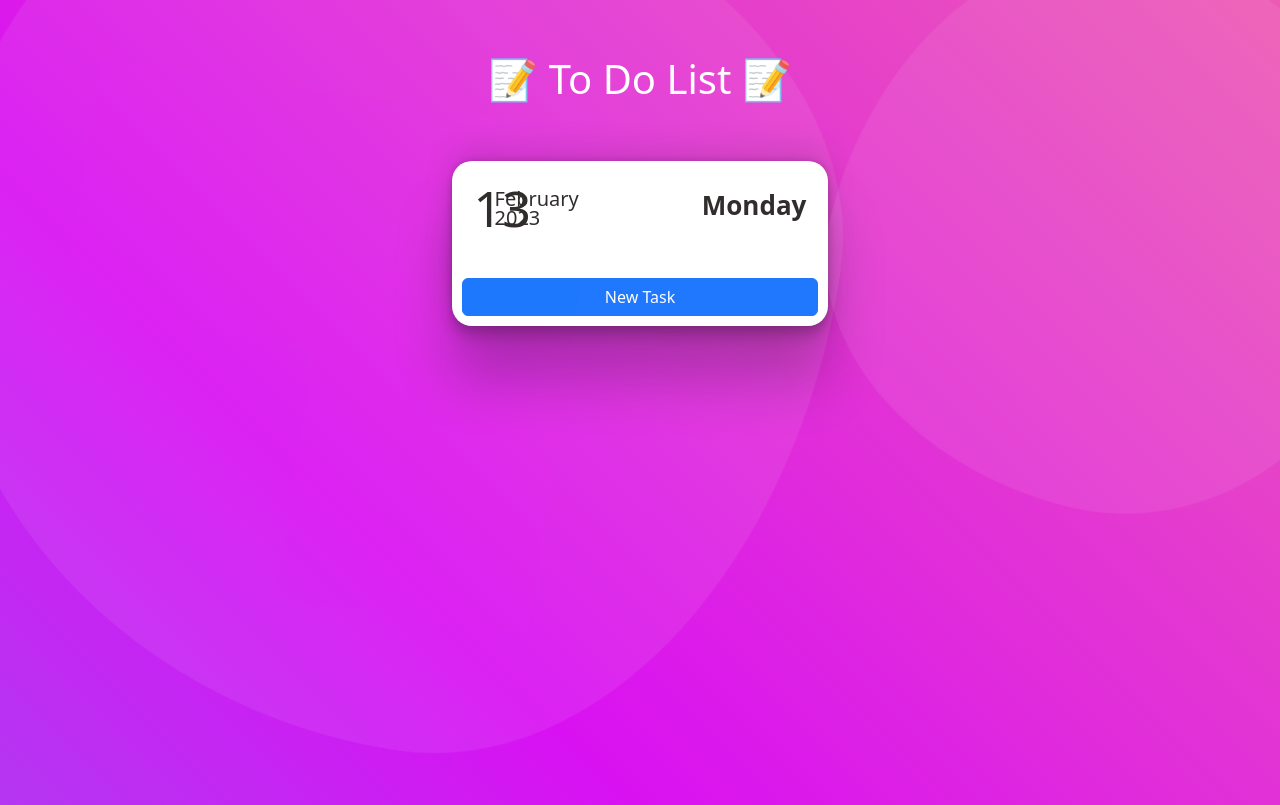
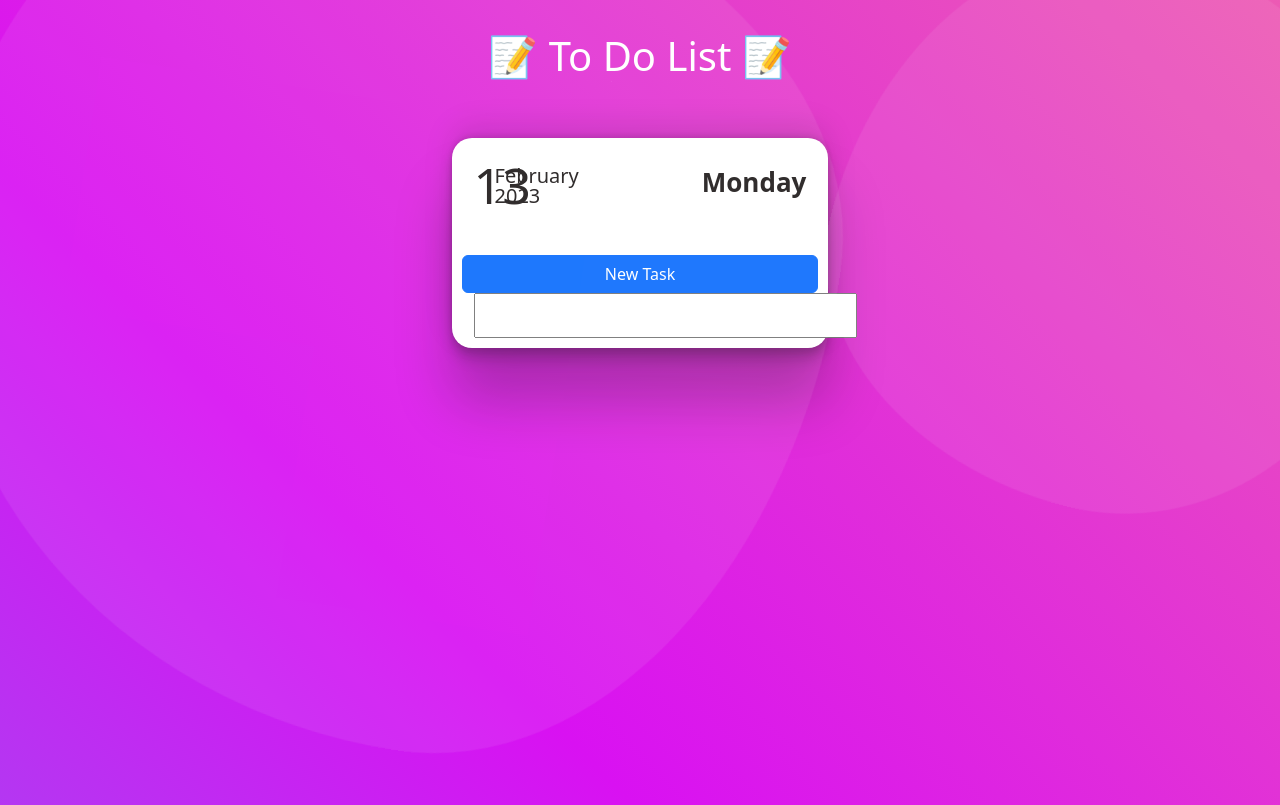
Before and after one commit to SirL0gic/Productivity-App, a React (Create React App) app in the folder client/: page / in a window 1280 px wide. Shown: the top 805 px of the page. Built offline with nearby package versions, Linux system fonts and the light colour scheme.

Commit message:
Update App.jsx

```diff
--- a/client/src/App.jsx
+++ b/client/src/App.jsx
@@ -1,4 +1,4 @@
-import { useState, useEffect } from "react";
+import { useState } from "react";
 
 //Bootstrap-npm-lib
 import Row from "react-bootstrap/Row";
@@ -90,6 +90,12 @@ function App() {
               New Task
             </Button>
           </Row>
+
+          <Row>
+            <form>
+              <input type="text" />
+            </form>
+          </Row>
         </Container>
       </Row>
     </Container>
```
